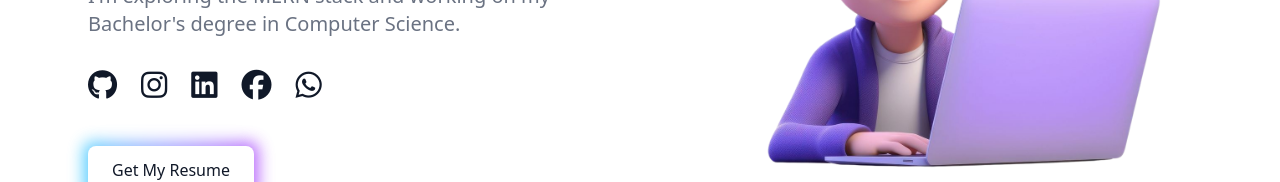
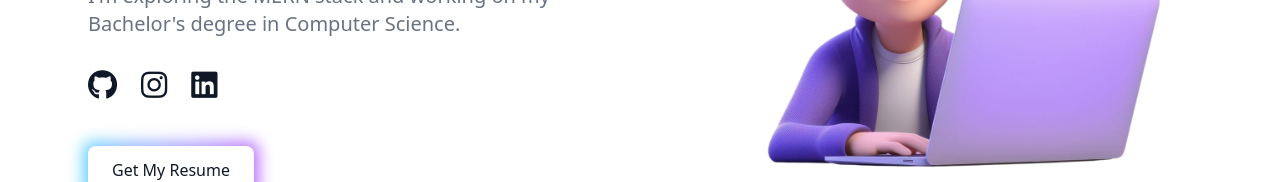
Before and after one commit to shubhamdixit2555/Portfolio_latest, a React (Vite) app: page /#home in a window 1280 px wide. Shown: the part 448-630 px from the top of the page. Built offline with nearby package versions, Linux system fonts and the light colour scheme.

Commit message:
Remove social media links from Home component
Commented out Facebook, Discord, and Whatsapp links in the Home component.

```diff
--- a/src/Components/Home.jsx
+++ b/src/Components/Home.jsx
@@ -75,9 +75,9 @@ export const Home = () => {
           <li><a href="https://github.com/shubhamdixit2555" title="GitHub" target="_blank" rel="noopener noreferrer" className="hover:text-sky-500 transition-colors"><i className="fa-brands fa-github text-3xl"></i></a></li>
           <li><a href="https://www.instagram.com/shubham_dixittt" title="Instagram" target="_blank" rel="noopener noreferrer" className="hover:text-sky-500 transition-colors"><i className="fa-brands fa-instagram text-3xl"></i></a></li>
           <li><a href="https://www.linkedin.com/in/shubham-dixit-dev/" title="LinkedIn" target="_blank" rel="noopener noreferrer" className="hover:text-sky-500 transition-colors"><i className="fa-brands fa-linkedin text-3xl"></i></a></li>
-          <li><a href="https://www.facebook.com/shubhamdixit2550" title="Facebook" target="_blank" rel="noopener noreferrer" className="hover:text-sky-500 transition-colors"><i className="fa-brands fa-facebook text-3xl"></i></a></li>
+          {/* <li><a href="https://www.facebook.com/shubhamdixit2550" title="Facebook" target="_blank" rel="noopener noreferrer" className="hover:text-sky-500 transition-colors"><i className="fa-brands fa-facebook text-3xl"></i></a></li> */}
           {/* <li><a href="https://discord.com/invite/H6Q2SzUp" title="Discord" target="_blank" rel="noopener noreferrer" className="hover:text-sky-500 transition-colors"><i className="fa-brands fa-discord text-3xl"></i></a></li> */}
-          <li><a href="https://wa.me/9458549339" title="Whatsapp" target="_blank" rel="noopener noreferrer" className="hover:text-sky-500 transition-colors"><i className="fa-brands fa-whatsapp text-3xl"></i></a></li>
+          {/* <li><a href="https://wa.me/9458549339" title="Whatsapp" target="_blank" rel="noopener noreferrer" className="hover:text-sky-500 transition-colors"><i className="fa-brands fa-whatsapp text-3xl"></i></a></li> */}
         </motion.ul>
         <motion.div variants={itemVariants} className="relative mt-3 group">
           {/* Glow Background (blur only here) */}
```
